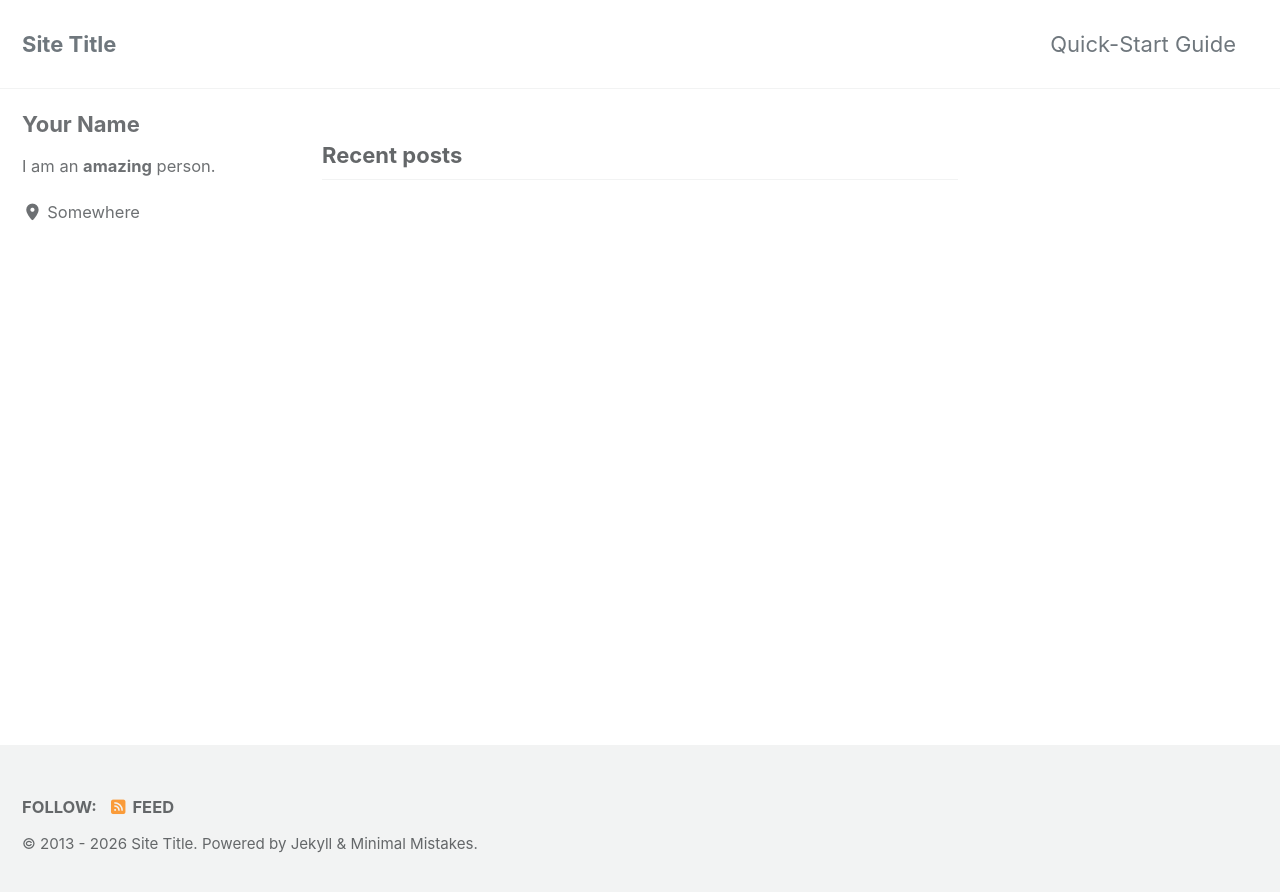
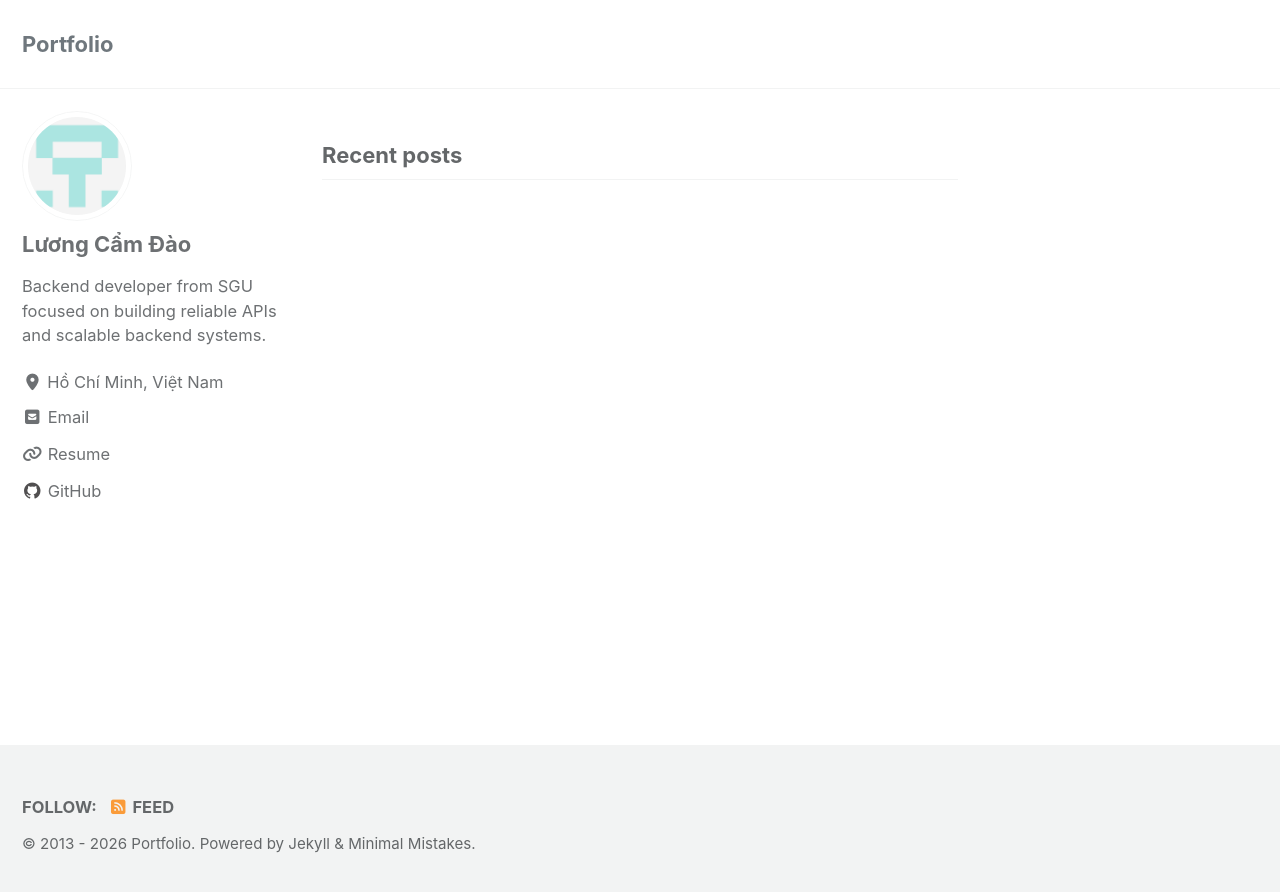
Before and after one commit to camdao/camdao.github.io, a Jekyll site: the page built from index.html, in a window 1280 px wide. Shown: the top 892 px of the page. Built offline with Jekyll 4.4.1, drawn with Linux system fonts in a browser that asks for light colours; cached includes are drawn as plain includes; the list of posts is cut into pages by our own code.

Commit message:
feat: update site configuration and author details for portfolio

```diff
--- a/Gemfile
+++ b/Gemfile
@@ -1,2 +1,4 @@
 source "https://rubygems.org"
-gemspec
+
+gem "jekyll"
+gem "minimal-mistakes-jekyll"
--- a/_config.yml
+++ b/_config.yml
@@ -17,7 +17,7 @@ minimal_mistakes_skin    : "default" # "air", "aqua", "contrast", "dark", "dirt"
 # Site Settings
 locale                   : "en-US"
 rtl                      : # true, false (default) # turns direction of the page into right to left for RTL languages
-title                    : "Site Title"
+title                    : "Portfolio"
 title_separator          : "-"
 subtitle                 : # site tagline that appears below site title in masthead
 name                     : "Your Name"
@@ -113,18 +113,18 @@ analytics:
 
 # Site Author
 author:
-  name             : "Your Name"
-  avatar           : # path of avatar image, e.g. "/assets/images/bio-photo.jpg"
-  bio              : "I am an **amazing** person."
-  location         : "Somewhere"
+  name             : "Lương Cẩm Đào"
+  avatar           : "/assets/images/bio-photo.jpg"
+  bio              : "Backend developer from SGU focused on building reliable APIs and scalable backend systems."
+  location         : "Hồ Chí Minh, Việt Nam"
   email            :
   links:
     - label: "Email"
       icon: "fas fa-fw fa-envelope-square"
-      # url: "mailto:your.name@email.com"
-    - label: "Website"
+      url: "mailto:luongcamdao@gmail.com"
+    - label: "Resume"
       icon: "fas fa-fw fa-link"
-      # url: "https://your-website.com"
+      url: "https://your-website.com"
     - label: "Twitter"
       icon: "fab fa-fw fa-twitter-square"
       # url: "https://twitter.com/"
@@ -133,7 +133,7 @@ author:
       # url: "https://facebook.com/"
     - label: "GitHub"
       icon: "fab fa-fw fa-github"
-      # url: "https://github.com/"
+      url: "https://github.com/camdao/"
     - label: "Instagram"
       icon: "fab fa-fw fa-instagram"
       # url: "https://instagram.com/"
--- a/_data/navigation.yml
+++ b/_data/navigation.yml
@@ -1,7 +1,7 @@
 # main links
 main:
-  - title: "Quick-Start Guide"
-    url: https://mmistakes.github.io/minimal-mistakes/docs/quick-start-guide/
+  # - title: "Quick-Start Guide"
+  #   url: https://mmistakes.github.io/minimal-mistakes/docs/quick-start-guide/
   # - title: "About"
   #   url: https://mmistakes.github.io/minimal-mistakes/about/
   # - title: "Sample Posts"
```
Also changed, not shown: assets/images/bio-photo.jpg (added).
